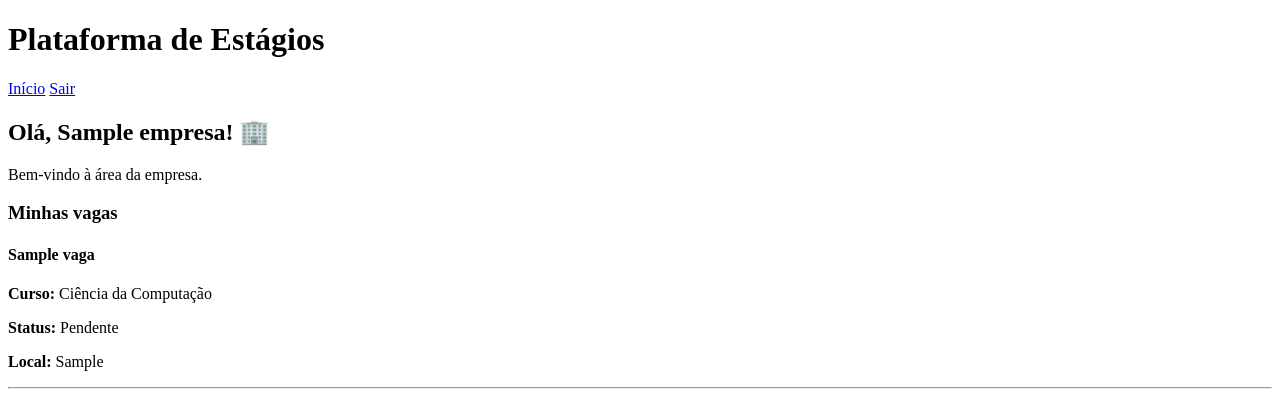
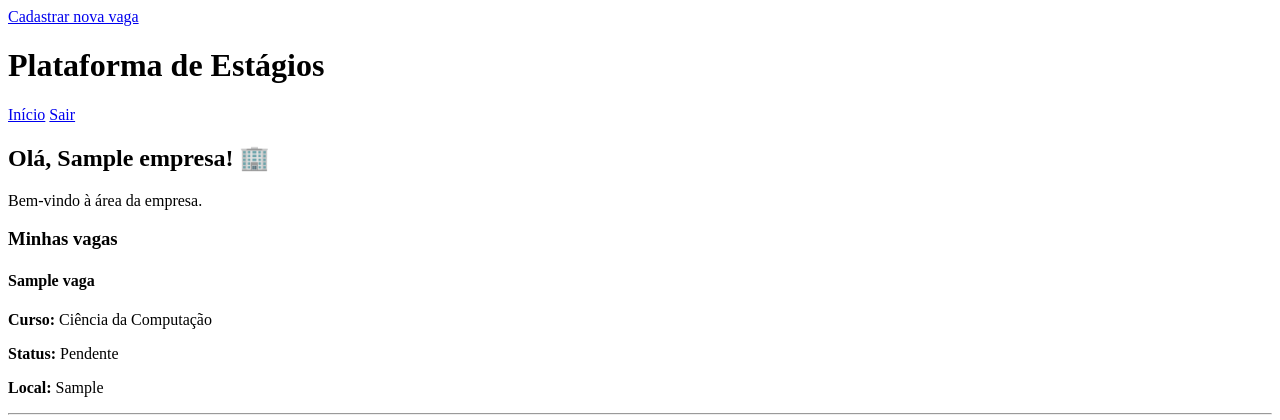
Before and after one commit to Benildomelo/plataforma_estagios, a Django app: page /area-empresa/ in a window 1280 px wide. Shown: the top 420 px of the page. Run offline with Django 5.2, Linux system fonts and the light colour scheme; a user stored in the database is signed in; data comes from the database, SQL or seed files in the repository; tables that the repository leaves empty hold one stand-in row (values such as "Sample post").

Commit message:
adicionar o botão para cadastrar vaga

```diff
--- a/vagas/templates/vagas/area_empresa.html
+++ b/vagas/templates/vagas/area_empresa.html
@@ -7,6 +7,9 @@
 
     <title>Área da Empresa</title>
 </head>
+
+<a href="{% url 'criar_vaga' %}">Cadastrar nova vaga</a>
+
 
 <body>
 
```
